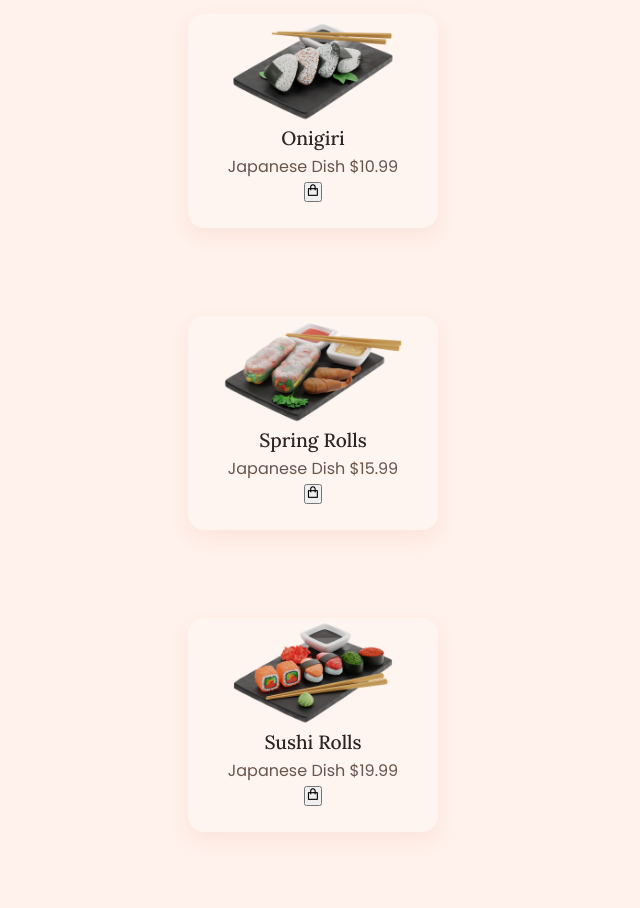
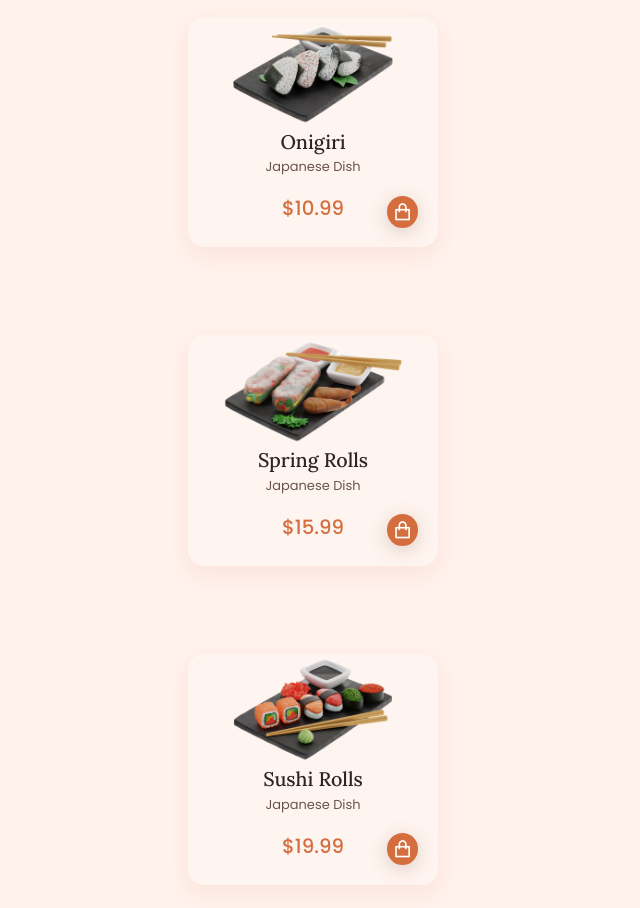
Before and after one commit to richardgery/SushiWebsite, a plain HTML site: page index.html in a window 1280 px wide. Shown: the part 1540-2448 px from the top of the page, without its empty margins (223-863 px from the left). Drawn offline with nearby package versions, Linux system fonts and the light colour scheme.

Commit message:
feat: continue add style popular section

```diff
--- a/CSS/style.css
+++ b/CSS/style.css
@@ -12,13 +12,13 @@
   --body-font: "Poppins", sans-serif;
   --title-font: "Lora", serif;
   --subtitle-font: "Dancing Script", cursive;
-  --biggest-font-size: 2.2rem;
+  --biggest-font-size: 2.23rem;
   --h1-font-size: 1.5rem;
-  --h2-font-size: 1.2rem;
+  --h2-font-size: 1.23rem;
   --h3-font-size: 1rem;
-  --normal-font-size: 0.93rem;
-  --small-font-size: 0.81rem;
-  --smaller-font-size: 0.7rem;
+  --normal-font-size: 0.936rem;
+  --small-font-size: 0.811rem;
+  --smaller-font-size: 0.73rem;
   --font-medium: 500;
   --font-semi-bold: 600;
   --z-tooltip: 10;
@@ -28,12 +28,12 @@
 @media screen and (min-width: 1024px) {
   :root {
     --biggest-font-size: 4rem;
-    --h1-font-size: 2.2rem;
+    --h1-font-size: 2.23rem;
     --h2-font-size: 1.5rem;
-    --h3-font-size: 1.2rem;
+    --h3-font-size: 1.23rem;
     --normal-font-size: 1rem;
-    --small-font-size: 0.87rem;
-    --smaller-font-size: 0.81rem;
+    --small-font-size: 0.873rem;
+    --smaller-font-size: 0.811rem;
   }
 }
 
@@ -165,7 +165,7 @@ img {
 
 .nav-toogle {
   cursor: pointer;
-  font-size: 1.2rem;
+  font-size: 1.23rem;
 }
 
 @media screen and (max-width: 767px) {
@@ -222,7 +222,7 @@ img {
 
 .nav-img-1 {
   width: 100px;
-  top: 0.7rem;
+  top: 0.73rem;
   left: -2rem;
   transform: rotate(165deg);
   -webkit-transform: rotate(165deg);
@@ -350,11 +350,11 @@ img {
 }
 
 .button:hover i {
-  transform: translateX(0.2rem);
-  -webkit-transform: translateX(0.2rem);
-  -moz-transform: translateX(0.2rem);
-  -ms-transform: translateX(0.2rem);
-  -o-transform: translateX(0.2rem);
+  transform: translateX(0.23rem);
+  -webkit-transform: translateX(0.23rem);
+  -moz-transform: translateX(0.23rem);
+  -ms-transform: translateX(0.23rem);
+  -o-transform: translateX(0.23rem);
 }
 
 /* change background header */
@@ -441,5 +441,54 @@ img {
 .popular-name {
   font-size: var(--h3-font-size);
   font-family: var(--title-font);
-  margin-bottom: 0.25rem;
+  margin-bottom: 0.23rem;
 }
+
+.popular-description {
+  display: block;
+  margin-bottom: 1rem;
+  font-size: var(--smaller-font-size);
+}
+
+.popular-price {
+  color: var(--first-color);
+  font-size: var(--h3-font-size);
+  font-weight: var(--font-medium);
+}
+
+.popular-button {
+  display: flex;
+  background-color: var(--first-color);
+  padding: 6px;
+  border-radius: 50%;
+  -webkit-border-radius: 50%;
+  -moz-border-radius: 50%;
+  -ms-border-radius: 50%;
+  -o-border-radius: 50%;
+  border: none;
+  outline: none;
+  box-shadow: 0 4px 20px hsla(19, 64%, 20%, 0.2);
+  color: #fff;
+  font-size: 1.23rem;
+  position: absolute;
+  bottom: 1.23rem;
+  right: 1.23rem;
+  cursor: pointer;
+  transition: background 0.3s;
+  -webkit-transition: background 0.3s;
+  -moz-transition: background 0.3s;
+  -ms-transition: background 0.3s;
+  -o-transition: background 0.3s;
+}
+
+.popular-button:hover {
+  background-color: var(--first-color-alt);
+}
+
+.popular-card:hover .popular-img {
+  transform: translateY(-0.23rem);
+  -webkit-transform: translateY(-0.23rem);
+  -moz-transform: translateY(-0.23rem);
+  -ms-transform: translateY(-0.23rem);
+  -o-transform: translateY(-0.23rem);
+}
```
